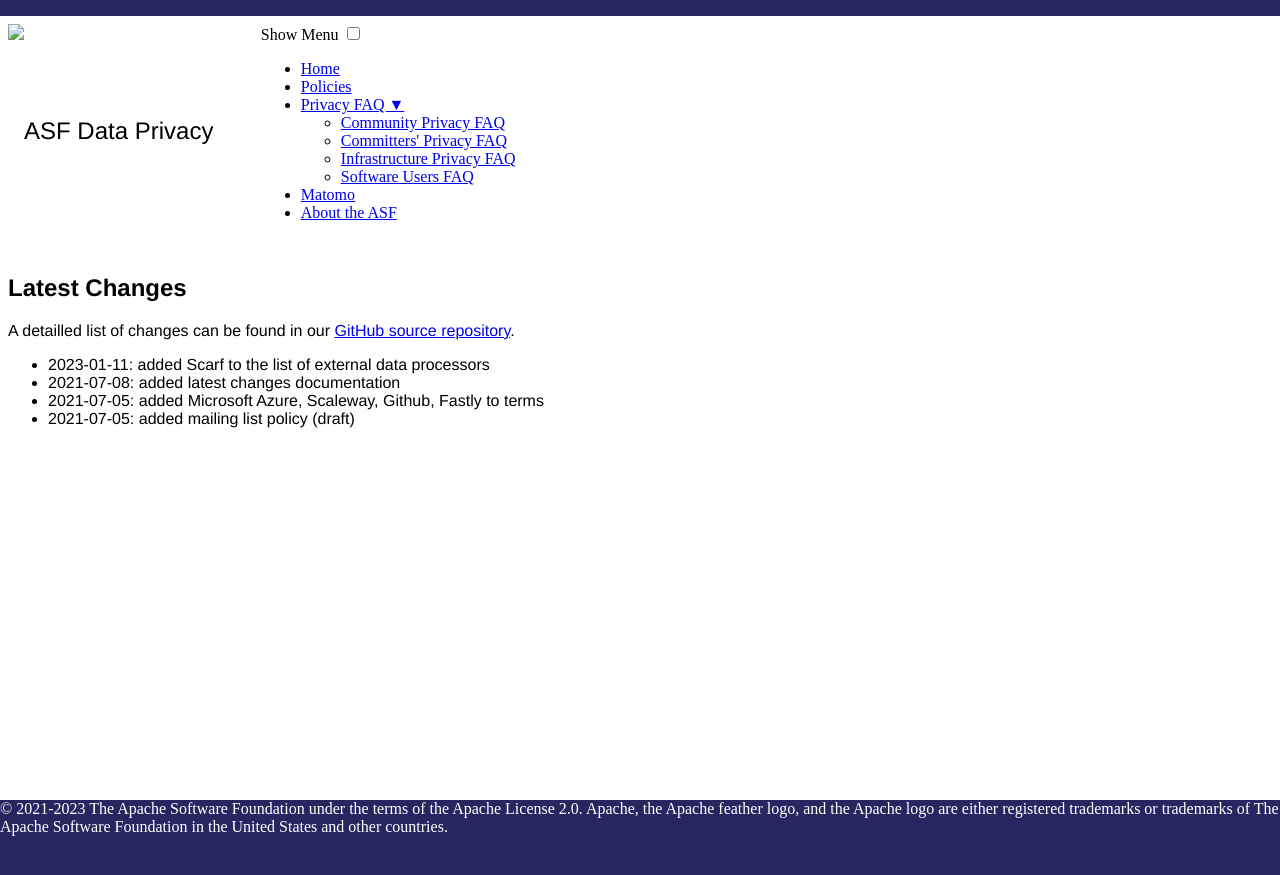
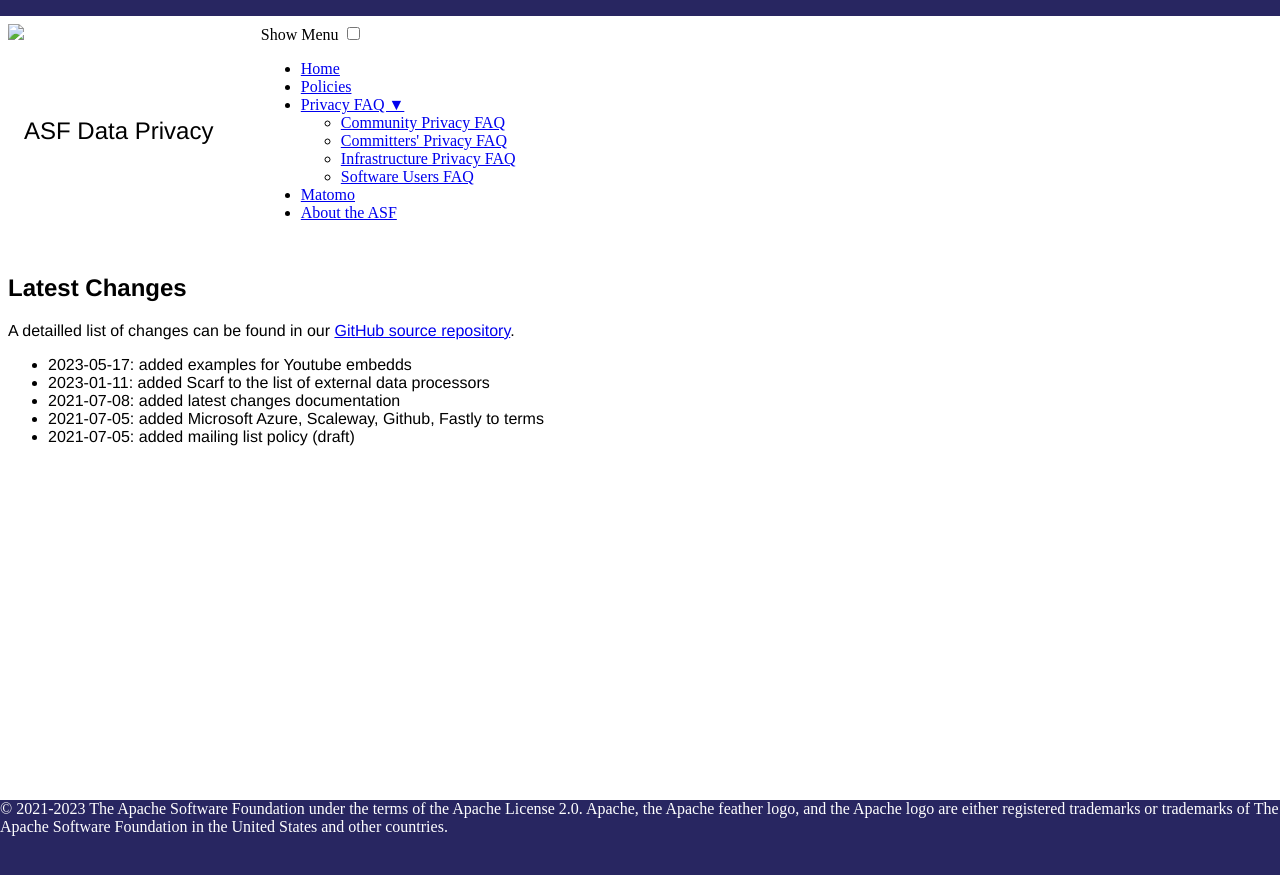
Before and after one commit to apache/privacy-website, a Jekyll site: the page output/policies/latest-changes.html, which Jekyll copies as it is, in a window 1280 px wide. Shown: the top 875 px of the page. Built offline with Jekyll 4.4.1, drawn with Linux system fonts in a browser that asks for light colours.

Commit message:
Automatic Site Publish by Buildbot

```diff
--- a/output/feed.xml
+++ b/output/feed.xml
@@ -1,4 +1,4 @@
-<?xml version="1.0" encoding="utf-8"?><feed xmlns="http://www.w3.org/2005/Atom" ><generator uri="https://jekyllrb.com/" version="4.2.2">Jekyll</generator><link href="/feed.xml" rel="self" type="application/atom+xml" /><link href="/" rel="alternate" type="text/html" /><updated>2023-05-17T12:50:27+00:00</updated><id>/feed.xml</id><title type="html">Apache Software Foundation - Data Privacy</title><subtitle>Write an awesome description for your new site here. You can edit this line in _config.yml. It will appear in your document head meta (for Google search results) and in your feed.xml site description.</subtitle><entry><title type="html">Welcome to Jekyll!</title><link href="/jekyll/update/2021/03/05/welcome-to-jekyll.html" rel="alternate" type="text/html" title="Welcome to Jekyll!" /><published>2021-03-05T19:38:56+00:00</published><updated>2021-03-05T19:38:56+00:00</updated><id>/jekyll/update/2021/03/05/welcome-to-jekyll</id><content type="html" xml:base="/jekyll/update/2021/03/05/welcome-to-jekyll.html"><![CDATA[<p>You’ll find this post in your <code class="language-plaintext highlighter-rouge">_posts</code> directory. Go ahead and edit it and re-build the site to see your changes. You can rebuild the site in many different ways, but the most common way is to run <code class="language-plaintext highlighter-rouge">jekyll serve</code>, which launches a web server and auto-regenerates your site when a file is updated.</p>
+<?xml version="1.0" encoding="utf-8"?><feed xmlns="http://www.w3.org/2005/Atom" ><generator uri="https://jekyllrb.com/" version="4.2.2">Jekyll</generator><link href="/feed.xml" rel="self" type="application/atom+xml" /><link href="/" rel="alternate" type="text/html" /><updated>2023-05-17T13:40:09+00:00</updated><id>/feed.xml</id><title type="html">Apache Software Foundation - Data Privacy</title><subtitle>Write an awesome description for your new site here. You can edit this line in _config.yml. It will appear in your document head meta (for Google search results) and in your feed.xml site description.</subtitle><entry><title type="html">Welcome to Jekyll!</title><link href="/jekyll/update/2021/03/05/welcome-to-jekyll.html" rel="alternate" type="text/html" title="Welcome to Jekyll!" /><published>2021-03-05T19:38:56+00:00</published><updated>2021-03-05T19:38:56+00:00</updated><id>/jekyll/update/2021/03/05/welcome-to-jekyll</id><content type="html" xml:base="/jekyll/update/2021/03/05/welcome-to-jekyll.html"><![CDATA[<p>You’ll find this post in your <code class="language-plaintext highlighter-rouge">_posts</code> directory. Go ahead and edit it and re-build the site to see your changes. You can rebuild the site in many different ways, but the most common way is to run <code class="language-plaintext highlighter-rouge">jekyll serve</code>, which launches a web server and auto-regenerates your site when a file is updated.</p>
 
 <p>Jekyll requires blog post files to be named according to the following format:</p>
 
--- a/output/policies/latest-changes.html
+++ b/output/policies/latest-changes.html
@@ -44,6 +44,10 @@
 <ul>
 
       <li>
+        2023-05-17: added examples for Youtube embedds
+      </li>
+
+      <li>
         2023-01-11: added Scarf to the list of external data processors
       </li>
 
```
